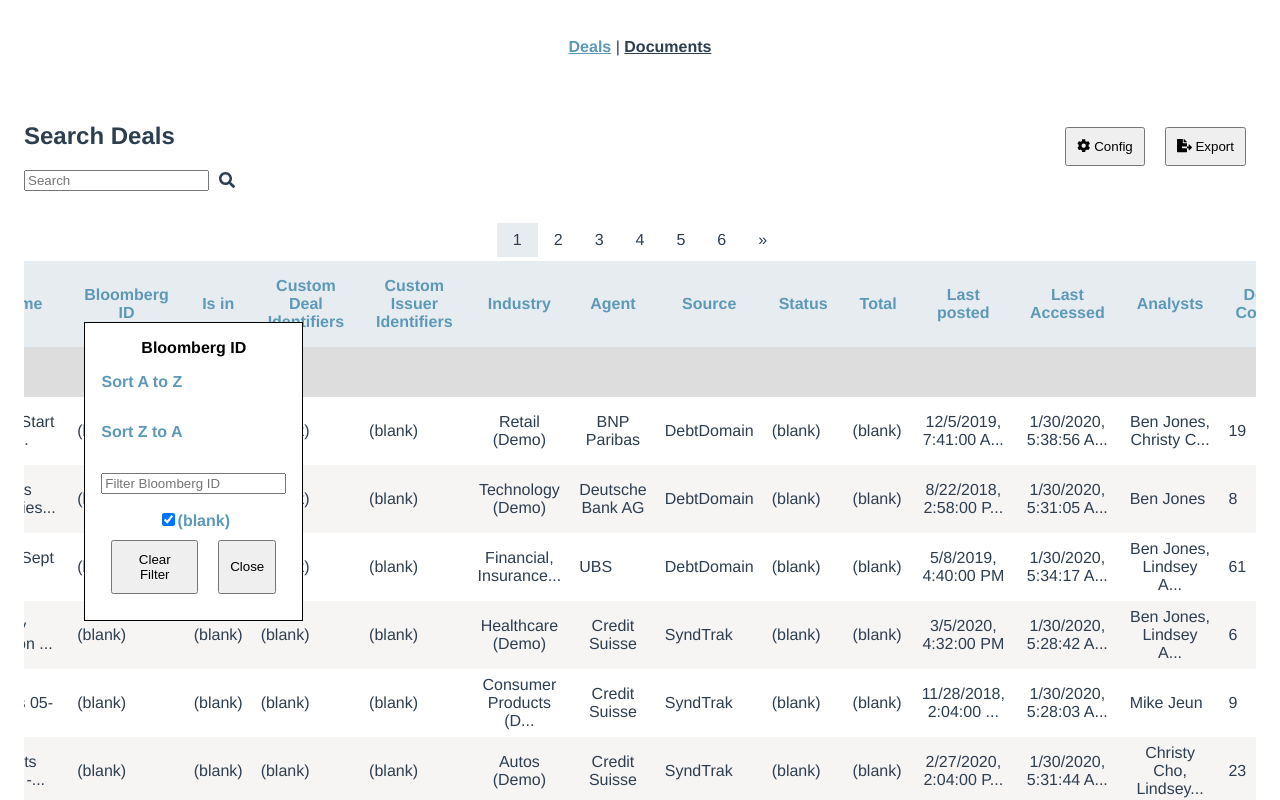
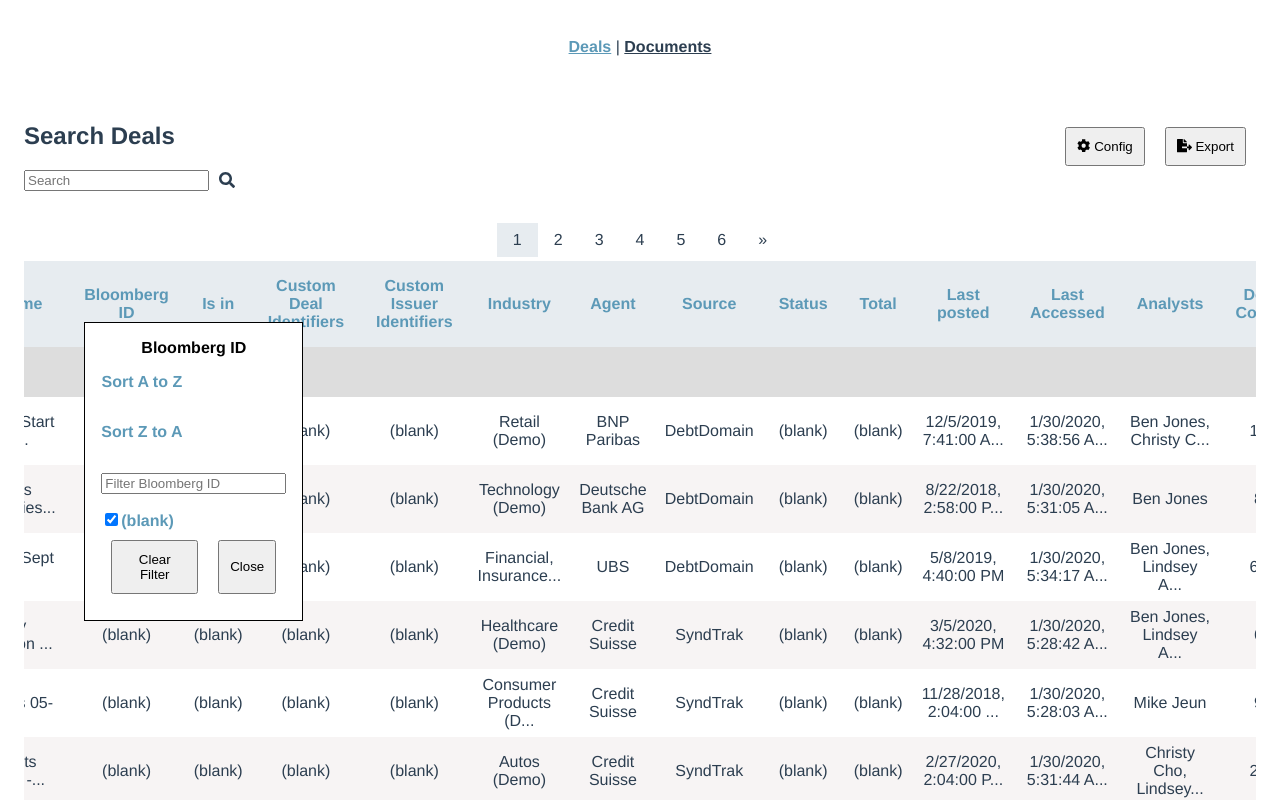
Before and after one commit to DavidArmendariz/vue-grid-app, a Vue app: page /deals in a window 1280 px wide. Both pictures are taken after a click on the element "Bloomberg ID". Shown: the top 800 px of the page. Built offline with nearby package versions, Linux system fonts and the light colour scheme.

Commit message:
Added tooltip and fixed some styles in header dropdowns

```diff
--- a/src/components/ColumnFilter.vue
+++ b/src/components/ColumnFilter.vue
@@ -5,8 +5,8 @@
       <div @click="onSortAlphabetically('asc')">Sort A to Z</div>
       <div @click="onSortAlphabetically('desc')">Sort Z to A</div>
     </div>
+    <input class="filter-search-bar" type="text" :placeholder="placeholder" v-model="searchFilter" />
     <div class="filters-options">
-      <input class="filter-search-bar" type="text" :placeholder="placeholder" v-model="searchFilter" />
       <div v-for="entry in uniqueValues" :key="entry.name">
         <input
           type="checkbox"
@@ -38,9 +38,12 @@ export default {
   },
   data() {
     return {
-      uniqueValues: this.getUniqueValues(),
+      uniqueValues: [],
       searchFilter: '',
     };
+  },
+  mounted() {
+    this.uniqueValues = this.getUniqueValues();
   },
   computed: {
     isColumnAlphabeticallySortable() {
@@ -57,7 +60,7 @@ export default {
   },
   methods: {
     getUniqueValues() {
-      const uniqueValues = this.model.getUniqueValuesForColumn(this.columnKey, { ...this.$route.query, all: 'true' });
+      const uniqueValues = this.model.getUniqueValuesForColumn(this.columnKey, { all: 'true' });
       return uniqueValues.reduce((result, currentValue) => {
         const entry = {
           value: currentValue,
@@ -79,10 +82,21 @@ export default {
       this.$router.push({ query: { ...this.$route.query, sort: encodeURIComponent(JSON.stringify(currentSort)) } });
       this.onClose();
     },
-    onChange() {
+    onChange(event) {
+      if ((event.target._value === null || event.target._value === undefined) && this.uniqueValues.length === 1) {
+        return;
+      }
       const checkedValues = this.uniqueValues.filter((entry) => entry.checked).map((entry) => entry.value || null);
       const data = { key: this.columnKey, values: checkedValues };
-      const encodedData = encodeURIComponent(JSON.stringify(data));
+      let existingUniqueValues;
+
+      try {
+        existingUniqueValues = JSON.parse(decodeURIComponent(this.$route.query.uniqueValues));
+      } catch {
+        existingUniqueValues = [];
+      }
+
+      const encodedData = encodeURIComponent(JSON.stringify([...existingUniqueValues, data]));
       this.$router.push({ query: { ...this.$route.query, uniqueValues: encodedData } });
     },
   },
@@ -100,7 +114,6 @@ export default {
   display: flex;
   flex-direction: column;
   align-items: flex-start;
-  font-size: 1rem;
 }
 
 .column-name {
@@ -119,9 +132,10 @@ export default {
 }
 
 .filters-options {
-  display: flex;
-  flex-direction: column;
-  justify-content: flex-start;
+  text-align: left;
+  max-height: 200px;
+  width: 100%;
+  overflow-y: auto;
 }
 
 .filter-search-bar {
--- a/src/components/Grid.vue
+++ b/src/components/Grid.vue
@@ -31,6 +31,9 @@
           <td v-for="columnKey in columnKeys" :key="`${row.id}-${columnKey}`">
             <div class="cell">
               {{ processRow(columnKey, row[columnKey]) }}
+              <span class="tooltip" v-if="shouldShowTooltip(columnKey, row[columnKey])">{{
+                processRow(columnKey, row[columnKey], false)
+              }}</span>
             </div>
           </td>
           <slot name="link" :row="row"></slot>
@@ -95,6 +98,9 @@ export default {
     processRow(columnKey, row, ellipsis = true) {
       return Utils.processRow.bind(this)(columnKey, row, ellipsis);
     },
+    shouldShowTooltip(columnKey, row) {
+      return this.processRow(columnKey, row) !== this.processRow(columnKey, row, false);
+    },
   },
 };
 </script>
@@ -138,5 +144,27 @@ table {
   padding: 8px;
   display: flex;
   align-items: center;
+  justify-content: center;
+  position: relative;
+
+  &:hover {
+    span.tooltip {
+      display: block;
+    }
+  }
+}
+
+.tooltip {
+  display: none;
+  position: absolute;
+  z-index: 1;
+  background-color: white;
+  border: 1px solid #5c99b7;
+  border-radius: 1rem;
+  padding: 5px;
+  color: #5c99b7;
+  top: -5px;
+  left: 105%;
+  overflow-wrap: break-word;
 }
 </style>
--- a/src/utils/functions.js
+++ b/src/utils/functions.js
@@ -133,5 +133,6 @@ export function processRow(columnKey, row, ellipsis = false) {
   if (rowContent.length > 20 && ellipsis) {
     rowContent = (rowContent + '').slice(0, 20) + '...';
   }
+
   return rowContent;
 }
--- a/src/views/Deals.vue
+++ b/src/views/Deals.vue
@@ -11,8 +11,9 @@
         <export-button fileName="deals_data.csv" />
       </div>
     </div>
+
     <pagination :paginationCount="paginationCount" />
-    <div>
+
     <grid :filteredData="filteredData" :columnsShown="columnsShown">
       <template v-slot:headerMessage>{{ headerMessage }}</template>
       <template v-slot:link="slotLinkProps">
@@ -23,7 +24,7 @@
         </td>
       </template>
     </grid>
-    </div>
+
     <pagination :paginationCount="paginationCount" />
   </div>
 </template>
@@ -122,10 +123,12 @@ export default {
 }
 
 .view-documents {
-  text-decoration: none;
   height: 50px;
   padding: 8px;
   display: flex;
   align-items: center;
+  a {
+    text-decoration: none;
+  }
 }
 </style>
--- a/src/views/Documents.vue
+++ b/src/views/Documents.vue
@@ -11,12 +11,13 @@
         <export-button fileName="documents_data.csv" />
       </div>
     </div>
+
     <pagination :paginationCount="paginationCount" />
-    <div>
-      <grid :filteredData="filteredData" :columnsShown="columnsShown">
-        <template v-slot:headerMessage>{{ headerMessage }}</template>
-      </grid>
-    </div>
+
+    <grid :filteredData="filteredData" :columnsShown="columnsShown">
+      <template v-slot:headerMessage>{{ headerMessage }}</template>
+    </grid>
+
     <pagination :paginationCount="paginationCount" />
   </div>
 </template>
```
Lines whose indentation alone changed are shown as unchanged.
